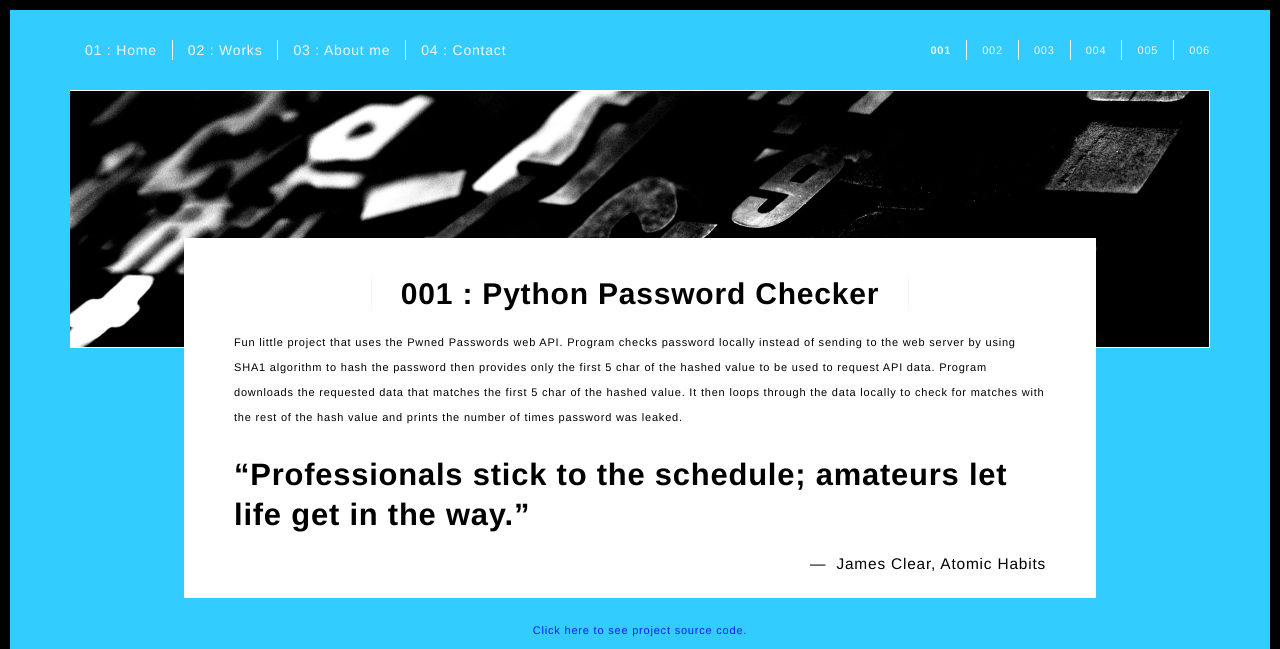
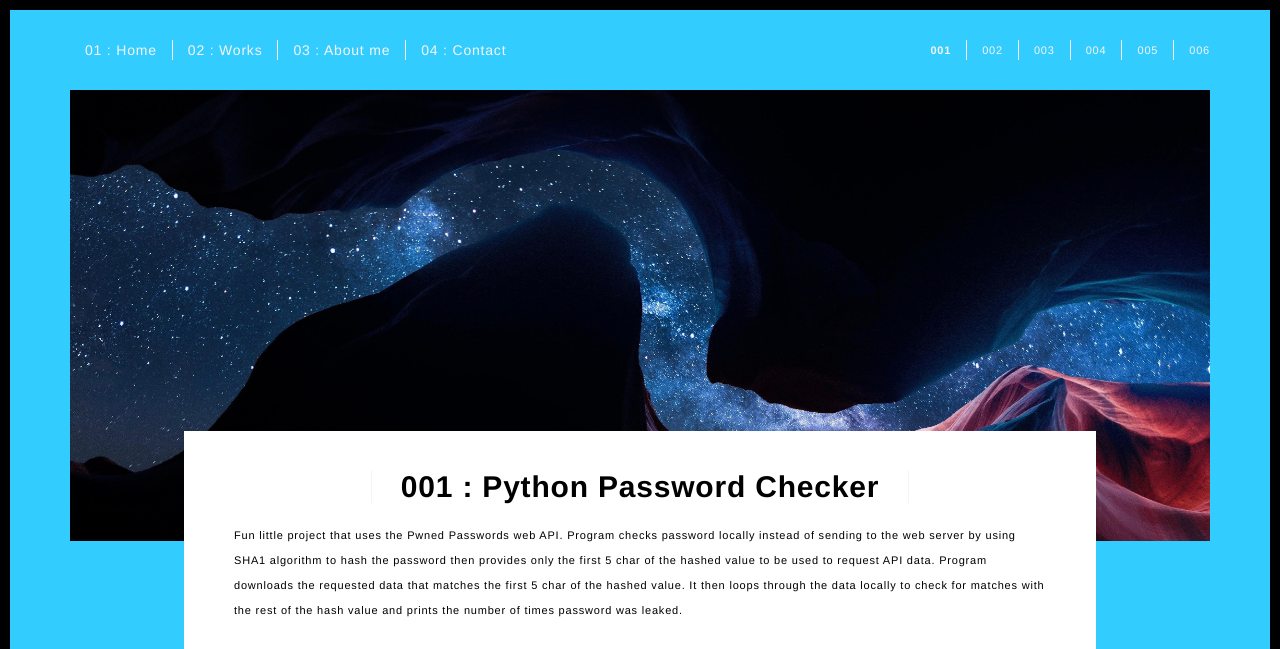
Before and after one commit to jaymichalek/webportfolio, a Flask app: page /work1.html in a window 1280 px wide. Shown: the top 649 px of the page. Run offline with Flask 2, Linux system fonts and the light colour scheme; some libraries are stand-ins or nearby versions.

Commit message:
Changed top header images for all individual projects page to arizona wave picture at night.

```diff
--- a/templates/work1.html
+++ b/templates/work1.html
@@ -69,7 +69,7 @@
   <div class="container">
     <div class="row">
       <div class="col-xs-12">
-        <img src="./static/assets/images/work001-01.jpg" class="img-responsive" alt="">
+        <img src="./static/assets/images/waveNight.jpg" class="img-responsive" alt="">
         <div class="card-container">
           <div class="text-center">
             <h1 class="h2">001 : Python Password Checker</h1>
@@ -80,8 +80,8 @@
             of the hash value and prints the number of times password was leaked.</p>
 
           <blockquote>
-            <p>“Professionals stick to the schedule; amateurs let life get in the way.”</p>
-            <small class="pull-right">James Clear, Atomic Habits</small>
+            <p>“Never give up on a dream just because of the time it will take to accomplish it. The time will pass anyway.”</p>
+            <small class="pull-right">Earl Nightingale</small>
           </blockquote>
         </div>
       </div>
@@ -96,7 +96,7 @@
       </div>
 
       <div class="col-xs-12">
-        <img src="./static/assets/images/typing.jpg" class="img-responsive" alt="Black and white picture of a man with staring on laptop screen.">
+        <img src="./static/assets/images/canyon.jpg" class="img-responsive" alt="Black and white picture of a man with staring on laptop screen.">
       </div>
 
     </div>
--- a/templates/work2.html
+++ b/templates/work2.html
@@ -69,7 +69,7 @@
   <div class="container">
     <div class="row">
       <div class="col-xs-12">
-        <img src="./static/assets/images/work001-01.jpg" class="img-responsive" alt="">
+        <img src="./static/assets/images/waveNight.jpg" class="img-responsive" alt="">
         <div class="card-container">
           <div class="text-center">
             <h1 class="h2">002 : Hacker News Webscraper</h1>
--- a/templates/work3.html
+++ b/templates/work3.html
@@ -69,7 +69,7 @@
   <div class="container">
     <div class="row">
       <div class="col-xs-12">
-        <img src="./static/assets/images/work001-01.jpg" class="img-responsive" alt="">
+        <img src="./static/assets/images/waveNight.jpg" class="img-responsive" alt="">
         <div class="card-container">
           <div class="text-center">
             <h1 class="h2">003 : Appointment Scheduler</h1>
--- a/templates/work4.html
+++ b/templates/work4.html
@@ -69,7 +69,7 @@
   <div class="container">
     <div class="row">
       <div class="col-xs-12">
-        <img src="./static/assets/images/work001-01.jpg" class="img-responsive" alt="">
+        <img src="./static/assets/images/waveNight.jpg" class="img-responsive" alt="">
         <div class="card-container">
           <div class="text-center">
             <h1 class="h2">004 : Student Tracker</h1>
--- a/templates/work5.html
+++ b/templates/work5.html
@@ -69,7 +69,7 @@
   <div class="container">
     <div class="row">
       <div class="col-xs-12">
-        <img src="./static/assets/images/work001-01.jpg" class="img-responsive" alt="">
+        <img src="./static/assets/images/waveNight.jpg" class="img-responsive" alt="">
         <div class="card-container">
           <div class="text-center">
             <h1 class="h2">005 : Inventory Management System</h1>
--- a/templates/work6.html
+++ b/templates/work6.html
@@ -69,7 +69,7 @@
   <div class="container">
     <div class="row">
       <div class="col-xs-12">
-        <img src="./static/assets/images/work001-01.jpg" class="img-responsive" alt="">
+        <img src="./static/assets/images/waveNight.jpg" class="img-responsive" alt="">
         <div class="card-container">
           <div class="text-center">
             <h1 class="h2">006 : Class Roster</h1>
```
Also changed, not shown: static/assets/images/canyon.jpg (added), static/assets/images/waveNight.jpg (added).
